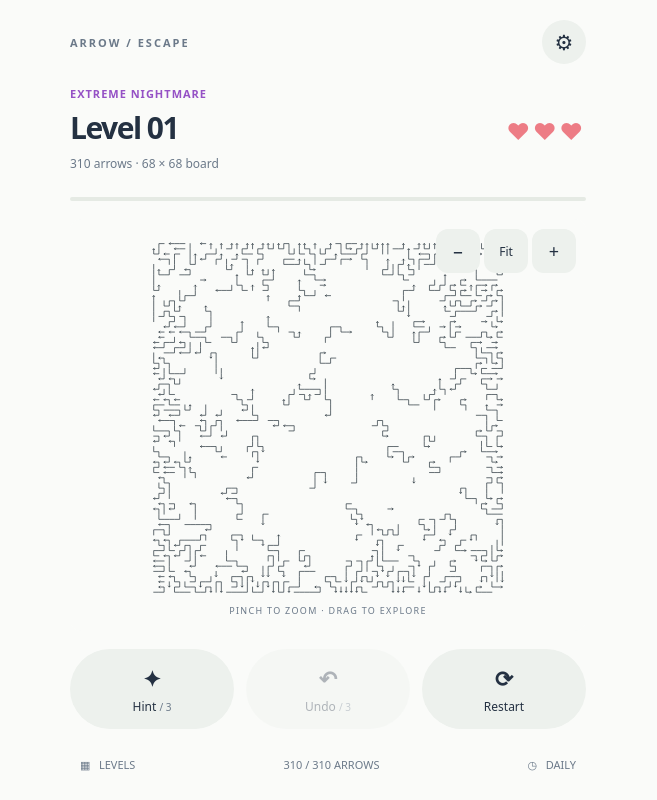
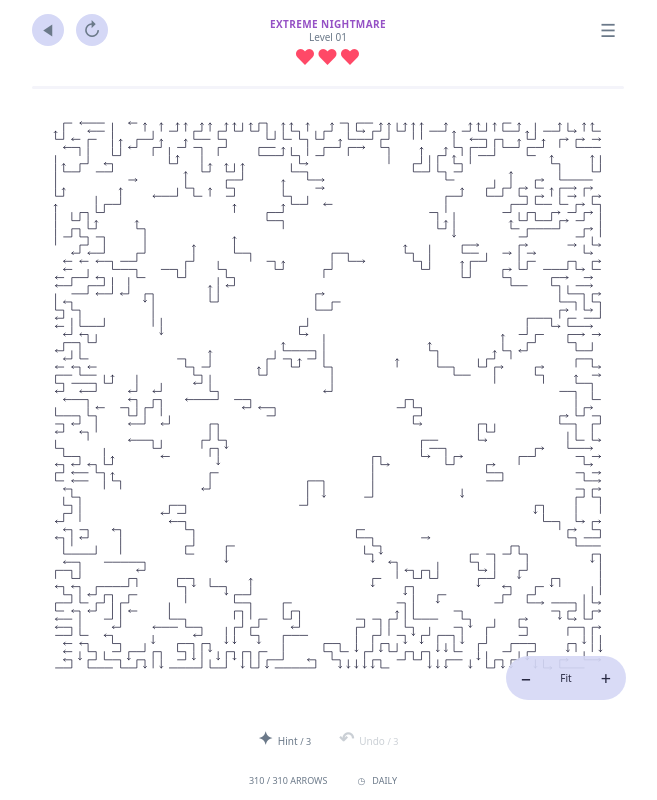
Before and after one commit to Whoops-Lambo/Arrow-Escape-Tap, a plain HTML site: page index.html in a window 1280 px wide. Shown: the whole page, without its empty margins (312-969 px from the left). Drawn offline with Linux system fonts and the light colour scheme.

Commit message:
Use compact reference-inspired puzzle UI and smaller text

```diff
--- a/index.html
+++ b/index.html
@@ -10,8 +10,26 @@ body.light.classic{--bg:#fafbf9;--panel:#fafbf9;--button:#edf1ed;--accent:#357b6
 .classic #subtitle{font-size:12px}.classic .tool{border-radius:50px}.classic .hearts{color:#ed7c85}
 .classic .board-label{letter-spacing:1.3px;font-size:9px}
 .zoom-tools{position:absolute;right:10px;top:10px;display:flex;gap:4px}.zoom-tools button{min-width:44px;height:44px;background:var(--button);border-radius:12px;font-size:18px}.zoom-tools #zoomFit{font-size:12px}.classic .eyebrow{font-size:11px;letter-spacing:1px}
+
+/* Compact reference layout: small centered status, edge controls, full-height board. */
+body.light,body.light.classic{--bg:#fff;--panel:#fff;--ink:#10112d;--button:#d5d8f6;--line:#f4f4fa;--accent:#cdd1f5}
+.app{position:relative;max-width:620px;min-height:0;padding:max(8px,env(safe-area-inset-top)) 12px max(8px,env(safe-area-inset-bottom));gap:8px}
+header{position:absolute;left:8px;right:8px;top:max(8px,env(safe-area-inset-top));height:44px;pointer-events:none;z-index:2;justify-content:flex-start;gap:0}
+header button{pointer-events:auto}.brand{display:none}.icon{margin-left:auto;width:44px;height:44px;font-size:18px;background:none;color:var(--muted)}
+.title,.classic .title{display:flex;flex-direction:column;align-items:center;justify-content:center;gap:1px;min-height:70px;padding:0 75px;text-align:center}
+.title>div:first-child{display:flex;flex-direction:column;align-items:center}.eyebrow,.classic .eyebrow{font-size:10px;letter-spacing:.4px;line-height:13px;font-weight:650}
+h1,.classic h1{font-size:10px;letter-spacing:0;font-weight:500;margin:0;line-height:13px;color:var(--muted)}
+#subtitle,.classic #subtitle{display:none}.hearts,.classic .hearts{font-size:21px;line-height:24px;letter-spacing:1px;color:#ff4967}
+.progress{height:3px;min-height:3px;margin:0 2px}.board,.classic .board{max-height:none;min-height:0;border:0;border-radius:0;flex:1}
+.board-label,.classic .board-label{display:none}.tools{display:flex;justify-content:center;gap:16px;height:44px;flex-shrink:0}.tool,.classic .tool{padding:0 6px;border-radius:22px;min-width:64px;height:44px;background:none;font-size:10px;color:var(--muted)}.tool b{display:inline;font-size:18px;margin:0 5px 0 0}.tool small{font-size:9px}
+#restart{background:none;width:44px;min-width:44px;padding:0;font-size:23px;color:var(--muted)}
+#select{width:44px;height:44px;padding:0;background:none;color:var(--muted);font-size:20px}
+footer{height:24px;justify-content:center;gap:20px;font-size:9px;flex-shrink:0}footer button{font-size:9px;padding:0 10px;min-height:24px}
+.zoom-tools{top:auto;bottom:8px;right:0;gap:0;background:var(--button);border-radius:22px;opacity:.9}.zoom-tools button{background:none;min-width:40px;height:44px;font-size:18px}.zoom-tools #zoomFit{font-size:10px}
+.card{font-size:12px;padding:22px}.card h2{font-size:23px}.primary,.secondary{font-size:12px}.row button{font-size:12px}
+header #select,header #restart{border-radius:50%;background:var(--button);width:32px;min-width:32px;height:32px;margin:6px;font-size:19px}header #select{display:grid;place-items:center}@media(max-width:350px){.eyebrow,.classic .eyebrow{font-size:8px}.title,.classic .title{padding:0 68px}}
 </style></head><body>
-<main class="app"><header><span class="brand">ARROW / ESCAPE</span><button class="icon" id="settings" aria-label="Settings">⚙</button></header><section class="title"><div><span class="eyebrow" id="chapter">A LITTLE ROOM TO THINK</span><h1 id="levelTitle">Level 01</h1><p id="subtitle">Find your way out. Keep tapping. Find your flow.</p></div><div class="hearts" id="hearts" aria-label="3 hearts">♥♥♥</div></section><div class="progress"><span id="progress"></span></div><div class="board"><canvas id="canvas" aria-label="Puzzle board. Tap an arrow to release it."></canvas><div class="zoom-tools"><button id="zoomOut" aria-label="Zoom out">−</button><button id="zoomFit">Fit</button><button id="zoomIn" aria-label="Zoom in">+</button></div><div class="board-label" id="boardLabel">TAP AN ARROW TO LET IT GO</div></div><div class="tools"><button class="tool" id="hint"><b>✦</b>Hint <small id="hintCount">/ 3</small></button><button class="tool" id="undo"><b>↶</b>Undo <small id="undoCount">/ 3</small></button><button class="tool" id="restart"><b>⟳</b>Restart</button></div><footer><button id="select">▦ &nbsp; LEVELS</button><span id="remaining"></span><button id="daily">◷ &nbsp; DAILY</button></footer></main>
+<main class="app"><header><button id="select" aria-label="Choose level"><svg width="15" height="15" viewBox="0 0 20 20" aria-hidden="true"><path d="M15 2L3 10l12 8Z" fill="currentColor"/></svg></button><button id="restart" aria-label="Restart level">↻</button><button class="icon" id="settings" aria-label="Settings">☰</button></header><section class="title"><div><span class="eyebrow" id="chapter">A LITTLE ROOM TO THINK</span><h1 id="levelTitle">Level 01</h1><p id="subtitle">Find your way out. Keep tapping. Find your flow.</p></div><div class="hearts" id="hearts" aria-label="3 hearts">♥♥♥</div></section><div class="progress"><span id="progress"></span></div><div class="board"><canvas id="canvas" aria-label="Puzzle board. Tap an arrow to release it."></canvas><div class="zoom-tools"><button id="zoomOut" aria-label="Zoom out">−</button><button id="zoomFit">Fit</button><button id="zoomIn" aria-label="Zoom in">+</button></div><div class="board-label" id="boardLabel">TAP AN ARROW TO LET IT GO</div></div><div class="tools"><button class="tool" id="hint"><b>✦</b>Hint <small id="hintCount">/ 3</small></button><button class="tool" id="undo"><b>↶</b>Undo <small id="undoCount">/ 3</small></button></div><footer><span id="remaining"></span><button id="daily">◷ &nbsp; DAILY</button></footer></main>
 <div class="overlay" id="overlay" hidden><section class="card" id="card"></section></div><div class="toast" id="toast" role="status"></div>
 <script>
 'use strict';
@@ -19,7 +37,7 @@ body.light.classic{--bg:#fafbf9;--panel:#fafbf9;--button:#edf1ed;--accent:#357b6
 const $=id=>document.getElementById(id), TOTAL=1000, COLORS=['#acb7ff','#91ddd4','#f5b58c','#e6a3ce','#c5dd8b','#8fc9f3','#f0d28a'];
 let saved;try{saved=JSON.parse(localStorage.getItem('arrow-escape-v1'))}catch{}saved=Object.assign({unlocked:1,stars:{},daily:{},sound:true,haptics:true,theme:'light',colors:false},saved||{});
 function persist(){try{localStorage.setItem('arrow-escape-v1',JSON.stringify(saved))}catch{}}
-function theme(){document.body.classList.toggle('classic',!saved.colors);document.body.classList.toggle('light',saved.theme==='light');document.querySelector('meta[name="theme-color"]').content=saved.theme==='light'?'#f4f5ef':'#111827'}theme();
+function theme(){document.body.classList.toggle('classic',!saved.colors);document.body.classList.toggle('light',saved.theme==='light');document.querySelector('meta[name="theme-color"]').content=saved.theme==='light'?'#ffffff':'#111827'}theme();
 let game,particles=[],lastTime=0,view={zoom:1,x:0,y:0},W=0,H=0,cell=0,baseX=0,baseY=0;
 const canvas=$('canvas'),ctx=canvas.getContext('2d'),dirs=[[0,-1],[1,0],[0,1],[-1,0]],key=(x,y)=>x+','+y;
 function rng(seed){return()=>{seed|=0;seed=seed+0x6D2B79F5|0;let t=Math.imul(seed^seed>>>15,1|seed);t=t+Math.imul(t^t>>>7,61|t)^t;return((t^t>>>14)>>>0)/4294967296}}
@@ -110,7 +128,7 @@ function pointAt(p,t){const count=p.cells.length-1;if(t>=count){const h=p.cells[
 function screen(c){return[baseX+(c[0]+.5)*cell,baseY+(c[1]+.5)*cell]}
 function frame(now){const dt=Math.min(.04,(now-lastTime)/1000||.016);lastTime=now;ctx.clearRect(0,0,W,H);if(game){ctx.save();ctx.translate(W/2+view.x,H/2+view.y);ctx.scale(view.zoom,view.zoom);ctx.translate(-W/2,-H/2);ctx.fillStyle=saved.theme==='dark'?'#344154':'#dbe1d6';if(saved.colors)for(let y=0;y<game.n;y++)for(let x=0;x<game.n;x++){const s=screen([x,y]);ctx.beginPath();ctx.arc(...s,1.5,0,Math.PI*2);ctx.fill()}
 let finished=false;for(const p of game.pieces){if(p.removed)continue;if(p.shake>0)p.shake=Math.max(0,p.shake-dt);if(p.slide>0){p.slide+=dt*(12+game.n*1.1);if(p.slide>game.n+p.cells.length+2){p.removed=true;p.slide=0;finished=true;continue}const h=screen(pointAt(p,p.cells.length-1+p.slide));for(let j=0;j<1&&particles.length<300;j++)particles.push({x:(h[0]-W/2)*view.zoom+W/2+view.x,y:(h[1]-H/2)*view.zoom+H/2+view.y,vx:(Math.random()-.5)*45,vy:(Math.random()-.5)*45,life:.45,max:.45,color:p.color})}
-ctx.save();if(p.shake)ctx.translate(Math.sin(p.shake*90)*cell*.12,0);const highlight=p.id===game.hintId&&now<game.hintUntil;ctx.strokeStyle=p.shake?'#ff627c':highlight?'#63bfa3':saved.colors?p.color:(saved.theme==='light'?'#26333b':'#e4eaf1');ctx.fillStyle=ctx.strokeStyle;ctx.lineWidth=saved.colors?Math.max(.9,cell*.16):Math.max(.7,cell*.085);ctx.lineCap='round';ctx.lineJoin='round';if(highlight){ctx.shadowColor='#63bfa3';ctx.shadowBlur=15+Math.sin(now/120)*5;ctx.lineWidth*=1.25}const end=p.cells.length-1+p.slide;ctx.beginPath();const tail=screen(pointAt(p,p.slide));ctx.moveTo(...tail);for(let t=Math.floor(p.slide)+1;t<end;t++)ctx.lineTo(...screen(pointAt(p,t)));const head=screen(pointAt(p,end));ctx.lineTo(...head);ctx.stroke();const d=dirs[p.dir],size=cell*(saved.colors?.21:.18);ctx.beginPath();ctx.moveTo(head[0]-d[0]*size-d[1]*size,head[1]-d[1]*size+d[0]*size);ctx.lineTo(...head);ctx.lineTo(head[0]-d[0]*size+d[1]*size,head[1]-d[1]*size-d[0]*size);ctx.stroke();ctx.restore()}ctx.restore();if(finished){ui();if(game.status==='playing'&&game.pieces.every(q=>q.removed)){game.status='won';result(true)}}}
+ctx.save();if(p.shake)ctx.translate(Math.sin(p.shake*90)*cell*.12,0);const highlight=p.id===game.hintId&&now<game.hintUntil;ctx.strokeStyle=p.shake?'#ff627c':highlight?'#63bfa3':saved.colors?p.color:(saved.theme==='light'?'#10112d':'#e4eaf1');ctx.fillStyle=ctx.strokeStyle;ctx.lineWidth=saved.colors?Math.max(.9,cell*.16):Math.max(.7,cell*.085);ctx.lineCap='round';ctx.lineJoin='round';if(highlight){ctx.shadowColor='#63bfa3';ctx.shadowBlur=15+Math.sin(now/120)*5;ctx.lineWidth*=1.25}const end=p.cells.length-1+p.slide;ctx.beginPath();const tail=screen(pointAt(p,p.slide));ctx.moveTo(...tail);for(let t=Math.floor(p.slide)+1;t<end;t++)ctx.lineTo(...screen(pointAt(p,t)));const head=screen(pointAt(p,end));ctx.lineTo(...head);ctx.stroke();const d=dirs[p.dir],size=cell*(saved.colors?.21:.18);ctx.beginPath();ctx.moveTo(head[0]-d[0]*size-d[1]*size,head[1]-d[1]*size+d[0]*size);ctx.lineTo(...head);ctx.lineTo(head[0]-d[0]*size+d[1]*size,head[1]-d[1]*size-d[0]*size);ctx.stroke();ctx.restore()}ctx.restore();if(finished){ui();if(game.status==='playing'&&game.pieces.every(q=>q.removed)){game.status='won';result(true)}}}
 for(const p of particles){p.life-=dt;p.x+=p.vx*dt;p.y+=p.vy*dt;if(p.confetti)p.vy+=80*dt;ctx.globalAlpha=Math.max(0,p.life/p.max);ctx.fillStyle=p.color;ctx.fillRect(p.x,p.y,p.confetti?5:3,p.confetti?9:3)}ctx.globalAlpha=1;particles=particles.filter(p=>p.life>0);requestAnimationFrame(frame)}
 // Input: forgiving nearest-path selection; pointer gestures separate taps/pans.
 const pointers=new Map();let gesture=null;
```
